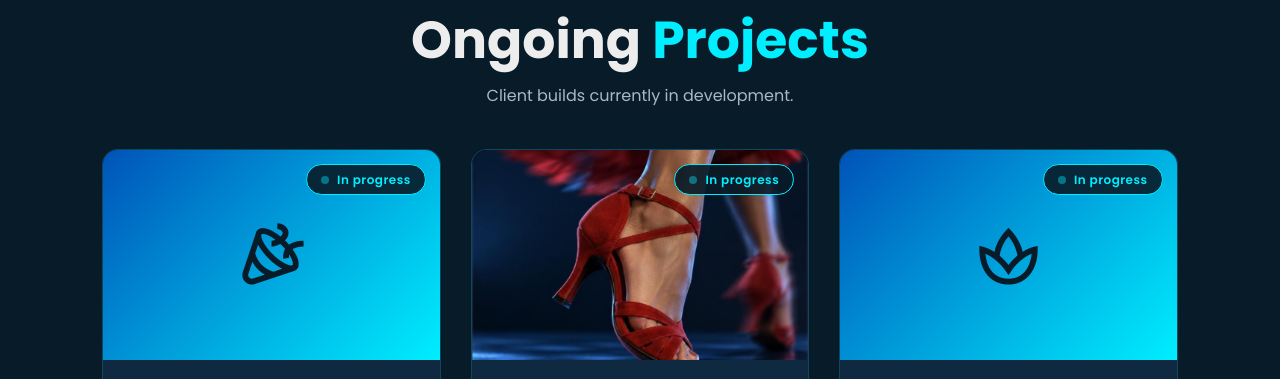
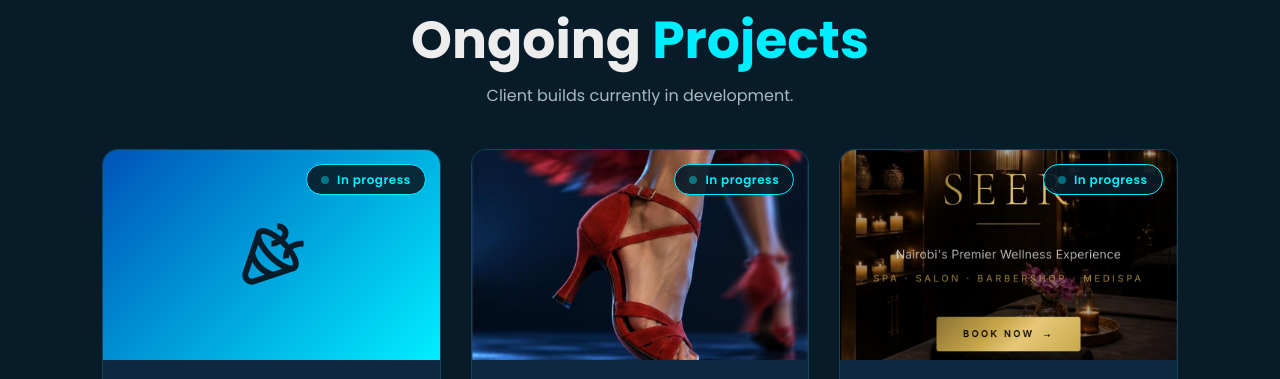
Before and after one commit to Michael-Gathirwa/My-Portfolio, a plain HTML site: page index.html in a window 1280 px wide. Shown: the part 4634-5013 px from the top of the page. Drawn offline with nearby package versions, Linux system fonts and the light colour scheme.

Commit message:
Add Seer Spa preview image
Co-Authored-By: Claude Sonnet 5.5 <noreply@anthropic.com>
Claude-Session: https://claude.ai/code/session_01A3qw8dcsoQfrXsGS49R6Ud

```diff
--- a/index.html
+++ b/index.html
@@ -202,7 +202,7 @@
                     </div>
                 </article>
                 <article class="project reveal">
-                    <div class="thumb thumb-gradient"><i class='bx bx-spa'></i><span class="badge">In progress</span></div>
+                    <div class="thumb"><img src="seer-spa.jpg" alt="Seer Spa website: Nairobi's Premier Wellness Experience" loading="lazy"><span class="badge">In progress</span></div>
                     <div class="body">
                         <h3>Seer Spa</h3>
                         <p>An elegant dark and gold website for a premium wellness studio in Nairobi, with spa, salon and barbershop services, pricing, a booking form and a photo gallery.</p>
```
Also changed, not shown: seer-spa.jpg (added).
